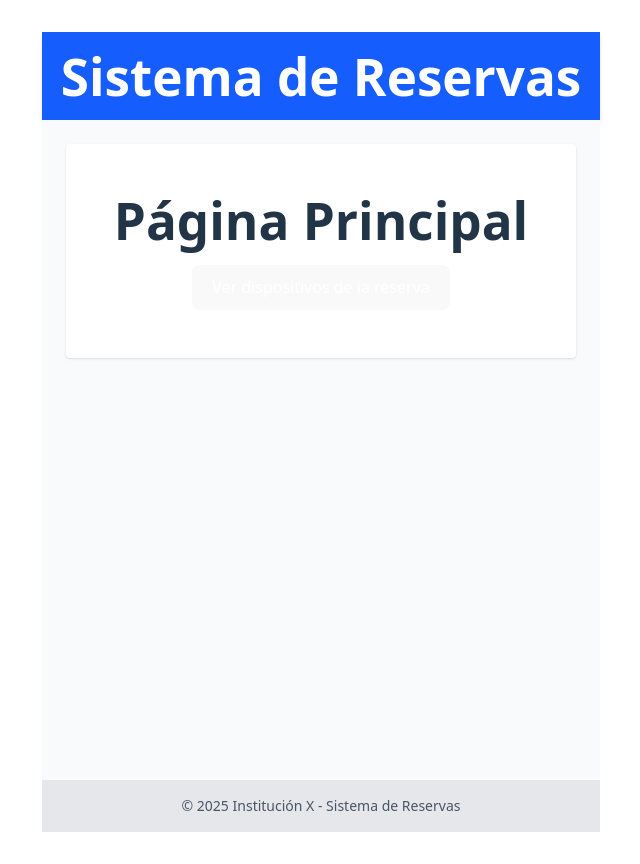
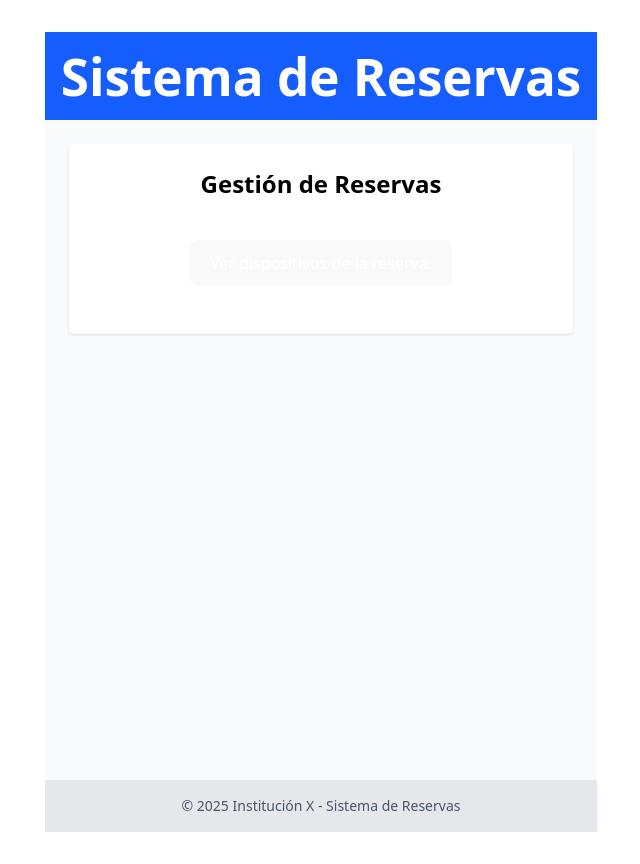
Before and after one commit to UboldiTIC/react-training-app, a React (Vite) app: page / in a window 1280 px wide. Shown: the whole page, without its empty margins (319-959 px from the left). Built offline with nearby package versions, Linux system fonts and the light colour scheme.

Commit message:
Create DataContext.jsx

```diff
--- a/src/components/DeviceList.jsx
+++ b/src/components/DeviceList.jsx
@@ -10,7 +10,7 @@ const DeviceList = ({ devices }) => {
           <li
             key={index}
             className={`p-3 rounded shadow-md ${
-              device.available ? 'bg-green-100' : 'bg-red-100'
+              device.available ? 'bg-green-300' : 'bg-red-300'
             }`}
           >
             <span className="font-medium">{device.name}</span> —{' '}
--- a/src/components/DeviceReserved.jsx
+++ b/src/components/DeviceReserved.jsx
@@ -13,15 +13,14 @@ const DeviceReserved = () => {
 
   return (
     <div className="p-6">
-      <h1 className="text-2xl font-bold mb-4">Página Principal</h1>
+      {showDevices && <DeviceList devices={devices} />}
+
       <button
         onClick={() => setShowDevices(true)}
         className="bg-blue-500 text-white px-4 py-2 rounded hover:bg-blue-600"
       >
-        Ver dispositivos de la reserva
+        Ver dispositivos de la reserva.
       </button>
-
-      {showDevices && <DeviceList devices={devices} />}
     </div>
   );
 };
--- a/src/components/MainSection.jsx
+++ b/src/components/MainSection.jsx
@@ -1,19 +1,16 @@
 import React from "react";
 import DeviceReserved from "./DeviceReserved";
+import { DataProvider } from "../context/DataContext";
 
 const MainSection = () => {
   return (
     <section className="max-w-4xl mx-auto bg-white p-6 rounded shadow">
-          {/* <h2 className="text-xl font-semibold mb-4">Bienvenido/a</h2>
-          <p className="text-gray-700">
-            Esta es la página principal del sistema de reservas de dispositivos. Desde aquí podrás:
-          </p>
-          <ul className="list-disc list-inside mt-4 text-gray-700">
-            <li>Ver los dispositivos disponibles</li>
-            <li>Realizar una nueva reserva</li>
-            <li>Consultar tus reservas activas</li>
-          </ul> */}
-            <DeviceReserved />
+      <>
+        <DataProvider>
+          <h2 className="text-black text-2xl font-bold mb-4">Gestión de Reservas</h2>
+          <DeviceReserved />
+        </DataProvider>
+      </>
     </section>
   );
 };
--- /dev/null
+++ b/src/context/DataContext.jsx
@@ -0,0 +1,17 @@
+import {createContext, useContext, useState} from 'react';
+
+const DataContext = createContext();
+
+export const DataProvider = ({ children }) => {
+  const [sharedData, setSharedData] = useState(null);
+
+  return (
+    <DataContext.Provider value={{ sharedData, setSharedData }}>
+      {children}
+    </DataContext.Provider>
+  );
+};
+
+export const useData = () => useContext(DataContext);
+
+// export default DataContext;
```
Also changed, not shown: src/App.jsx (+6 -5 lines).
